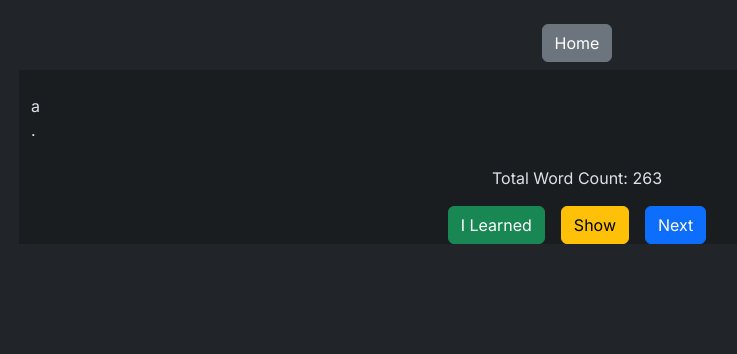
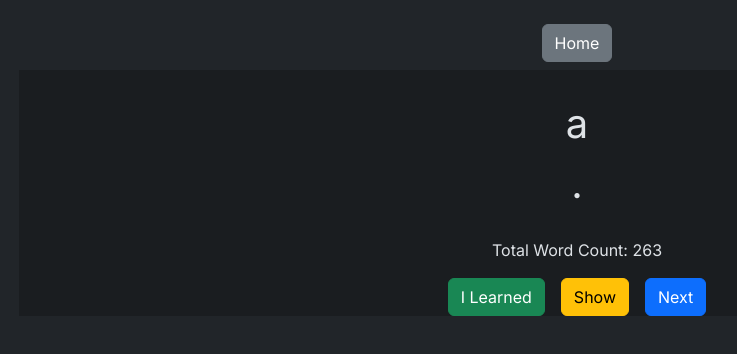
Before and after one commit to nuhcolakkadioglu/learn-english-words, a Next.js app: page /category/1 in a window 1280 px wide. Shown: the top 354 px of the page, without its empty margins (63-800 px from the left). Built offline with nearby package versions, Linux system fonts and the light colour scheme.

Commit message:
font size edit

```diff
--- a/src/app/components/word/Word.tsx
+++ b/src/app/components/word/Word.tsx
@@ -23,10 +23,10 @@ const Word = ({ wordList }: { wordList: any }) => {
 
                 <div className="bg-dark-subtle">
                     <div className="px-6 py-4">
-                        <div className="fs-6">{item?.ENG}</div>
-                        <div className={``}>{hidden && item?.TR}.</div>
+                        <div className="fs-1 text-center">{item?.ENG}</div>
+                        <div className="fs-1 text-center">{hidden && item?.TR}.</div>
                     </div>
-                    <p className="text-center	 ">
+                    <p className="text-center">
                         Total Word Count: {wordList.length}
                     </p>
                     <div className="d-flex justify-content-center gap-3">
```
